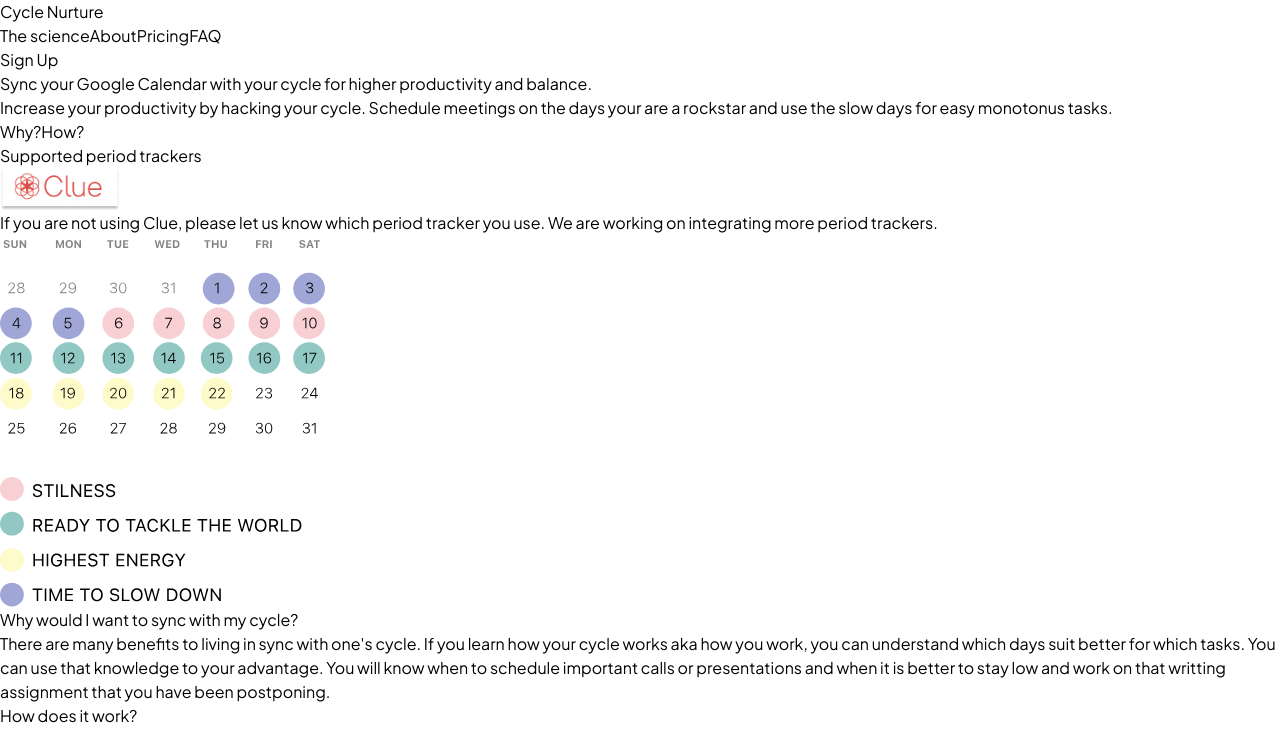
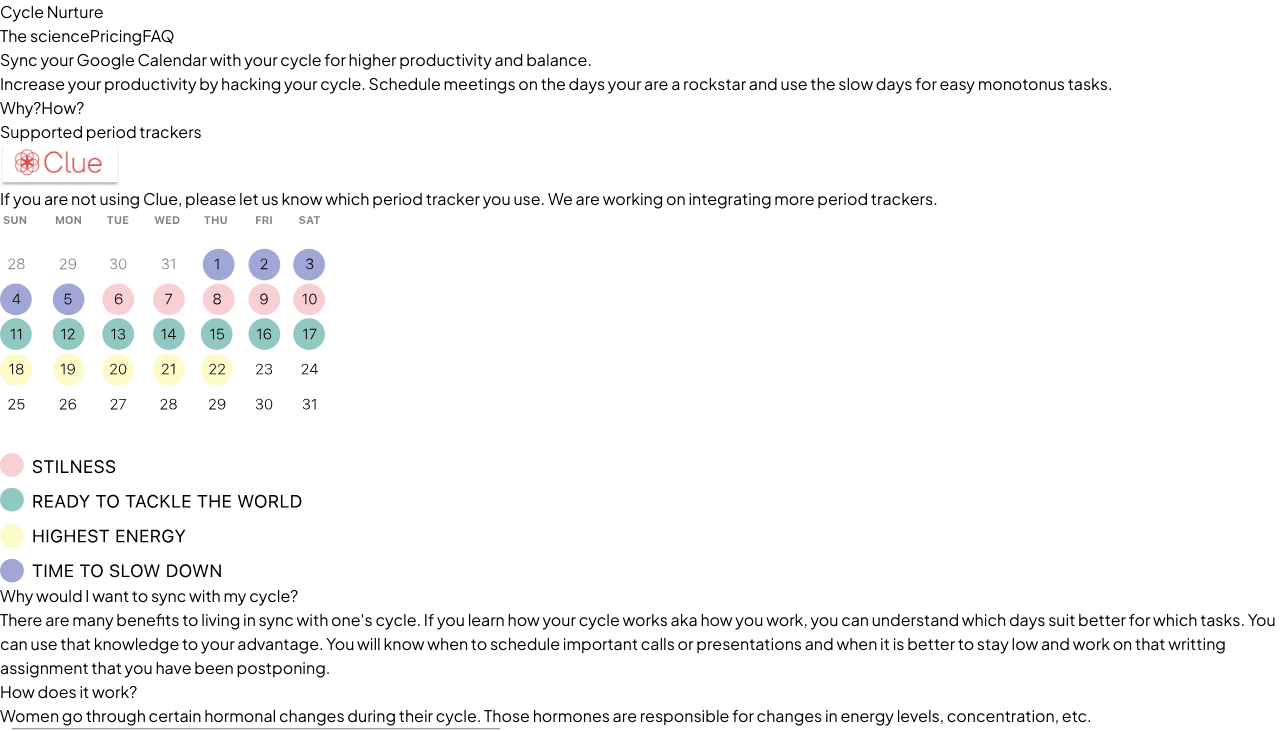
Before and after one commit to piggydoughnut/clueapp_calendar_sync, a Next.js app: page / in a window 1280 px wide. Shown: the top 731 px of the page. Built offline with nearby package versions, Linux system fonts and the light colour scheme; what @material-tailwind/react would draw is missing.

Commit message:
layout changes

```diff
--- a/components/Layout.tsx
+++ b/components/Layout.tsx
@@ -6,10 +6,10 @@ const menu = [
     name: "The science",
     url: "/#whydoit",
   },
-  {
-    name: "About",
-    url: "/about",
-  },
+  // {
+  //   name: "About",
+  //   url: "/about",
+  // },
   {
     name: "Pricing",
     url: "/pricing",
@@ -39,14 +39,15 @@ const Navbar = () => (
         </Link>
       ))}
     </div>
-    <Link href="/signup">
+    <div className="w-[107px]"></div>
+    {/* <Link href="/signup">
       <Button
         variant="outlined"
         className=" w-36 h-11 uppercase text-sm font-plusJakarta"
       >
         Sign Up
       </Button>
-    </Link>
+    </Link> */}
   </div>
 );
 const Footer = () => (
--- a/components/PeriodTrackerSupportForm.tsx
+++ b/components/PeriodTrackerSupportForm.tsx
@@ -2,9 +2,13 @@ import { Button, Input, Radio, Textarea } from "@material-tailwind/react";
 
 export default function PeriodTrackerSupportForm() {
   return (
-    <div className="mt-24 flex flex-col justify-center items-center font-bold">
-      <h2>Is your period tracker not supported?</h2>
-      <p>Please let us know and we will notify you once we integrate it! ❤️</p>
+    <div className="mt-24 flex flex-col justify-center items-center">
+      <h2 className="uppercase text-lg mb-4 font-bold">
+        Is your period tracker not supported?
+      </h2>
+      <p className="font-normal">
+        Please let us know and we will notify you once we integrate it! ❤️
+      </p>
       <div className="flex flex-col gap-2 mt-4 w-[300px]">
         <Input label="your email"></Input>
         <Input label="your tracker name"></Input>
--- a/pages/index.tsx
+++ b/pages/index.tsx
@@ -209,7 +209,7 @@ export default function Welcome() {
             </QA>
           </div>
         ))}
-        <div id="periodtrackerform">
+        <div id="periodtrackerform" className="mt-42">
           <PeriodTrackerSupportForm />
         </div>
       </div>
```
